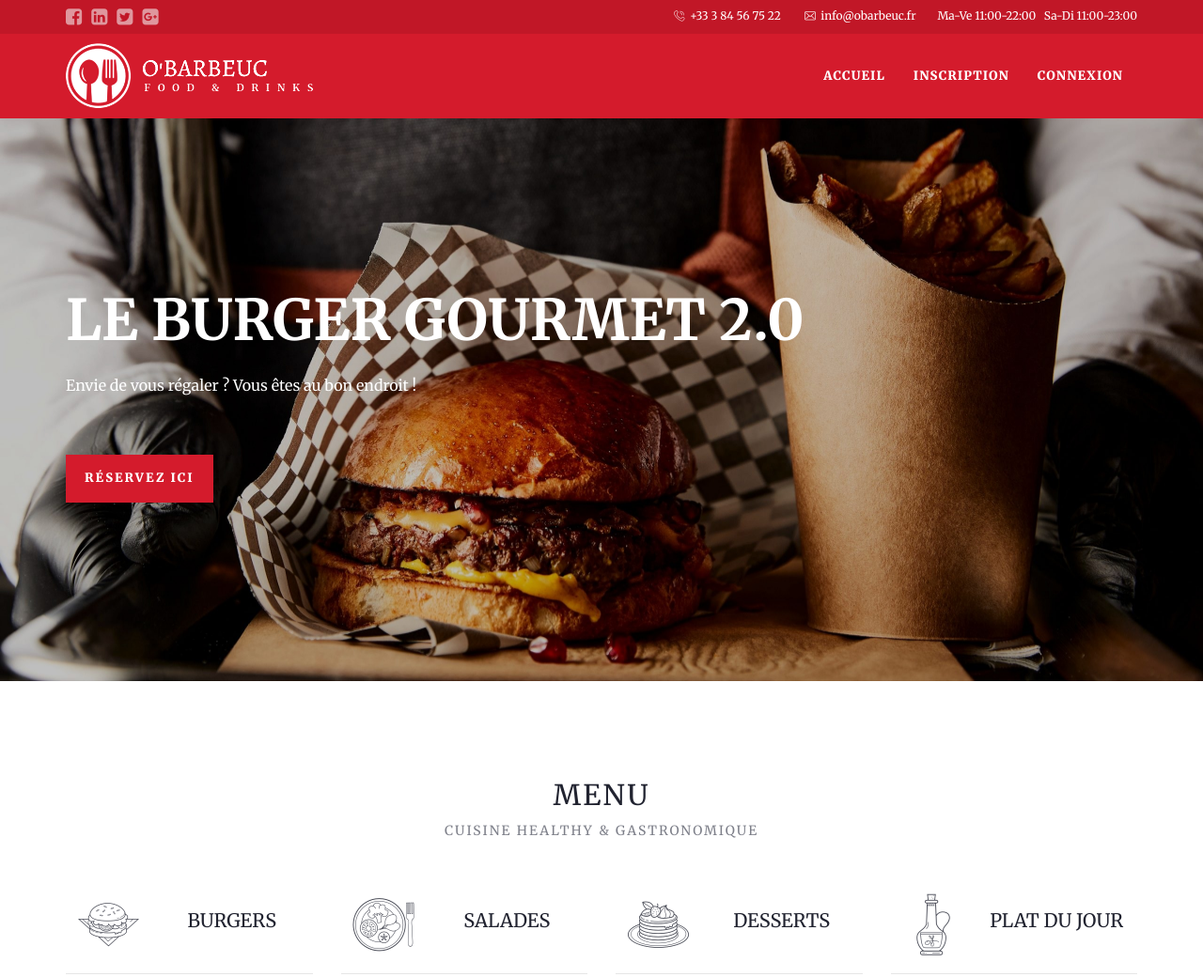
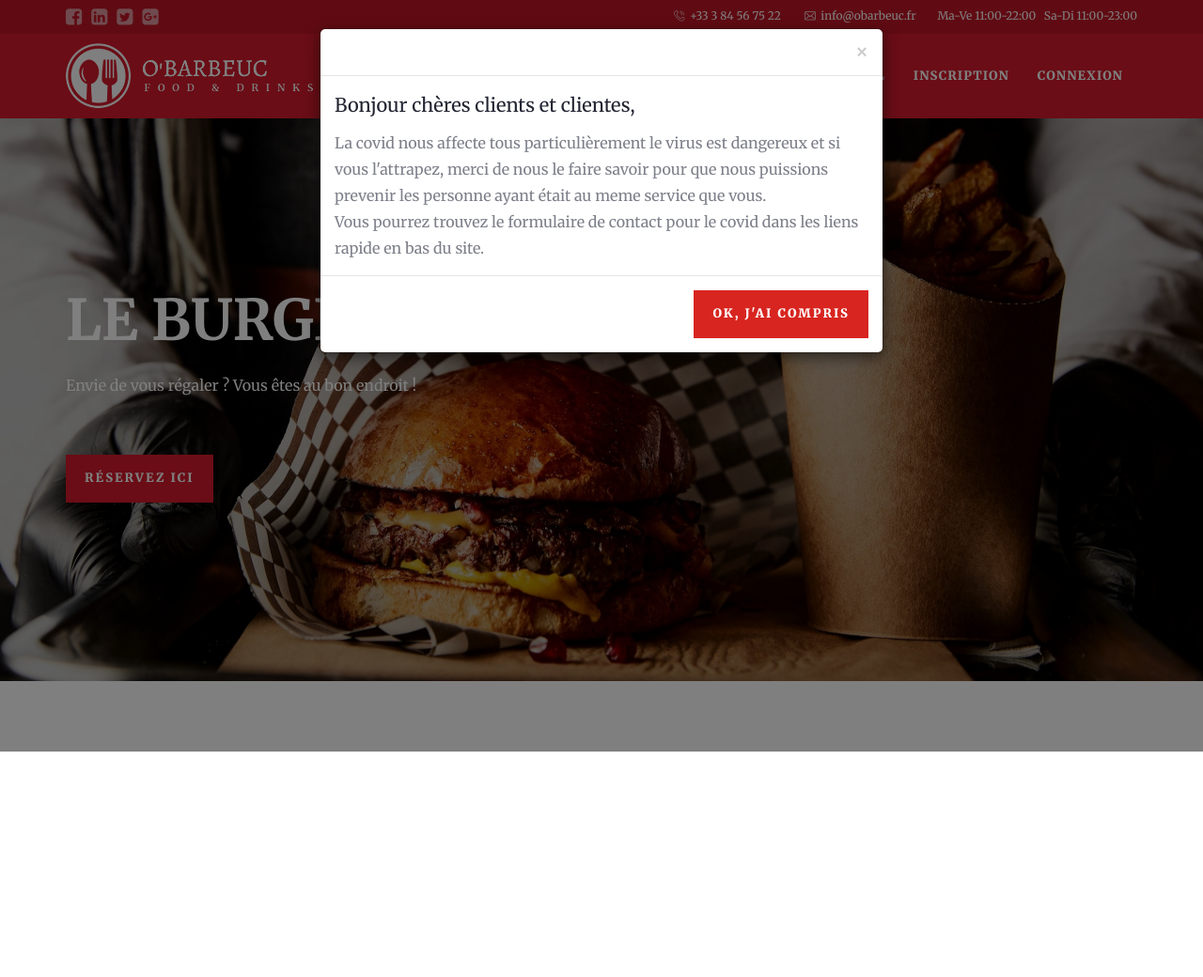
Before and after one commit to Yannis-Alouache/OBarbeuc, a Django app: page / in a window 1280 px wide. Shown: the top 1040 px of the page at 94% size. After the commit the page ends 800 px from the top, so only its background shows below. Run offline with Django 4.2, Linux system fonts and the light colour scheme; data that the repository does not hold is empty; some libraries are stand-ins or nearby versions.

Commit message:
[+] added a notification for the covid

```diff
--- a/obarbeuc/static/css/style.css
+++ b/obarbeuc/static/css/style.css
@@ -336,7 +336,7 @@
 .logo { }
 .header { -webkit-transition: background-color .8s ease-out; -moz-transition: background-color .8s ease-out;
   background-color: #d41b2c; -o-transition: background-color .8s ease-out;
-  transition: background-color .8s ease-out;  z-index: 9999;     position: relative;
+  transition: background-color .8s ease-out;  z-index: 1000;     position: relative;
     padding-top: 10px;
     padding-bottom: 10px;}
 
--- a/obarbeuc/templates/base.html
+++ b/obarbeuc/templates/base.html
@@ -163,5 +163,8 @@
     <script src="{% static 'js/menumaker.js' %}"></script>
     <!-- Back to top -->
     <script src="{% static 'js/back-to-top.js' %}" type="text/javascript"></script>
+
+    {% block js %}
+    {% endblock %}
 </body>
 </html>
--- a/obarbeuc/templates/home.html
+++ b/obarbeuc/templates/home.html
@@ -17,6 +17,29 @@
             </div>
         </div>
     </div>
+
+    <div class="modal fade" id="covid-modal" tabindex="-1" role="dialog">
+        <div class="modal-dialog modal-dialog-centered" role="document">
+            <div class="modal-content">
+                <div class="modal-header">
+                    <button type="button" class="close" data-dismiss="modal" aria-label="Close">
+                        <span aria-hidden="true">&times;</span>
+                    </button>
+                </div>
+                <div class="modal-body">
+                    <h2>Bonjour chères clients et clientes,</h2>
+                    <p>La covid nous affecte tous particulièrement le virus est dangereux et si vous l'attrapez, merci de nous le faire savoir pour que nous puissions prevenir les personne ayant était au meme service que vous. <br>
+                        Vous pourrez trouvez le formulaire de contact pour le covid dans les liens rapide en bas du site.
+                    </p>
+                </div>
+                <div class="modal-footer">
+                    <button type="button" class="btn btn-primary" data-dismiss="modal">Ok, j'ai compris</button>
+                </div>
+            </div>
+        </div>
+    </div>
+
+
     <div class="space-medium">
         <div class="container">
             <div class="row">
@@ -250,3 +273,9 @@
         </div>
     </div>
     {% endblock %}
+
+    {% block js %}
+    <script>
+        $('#covid-modal').modal('show')
+    </script>
+    {% endblock %}
```
